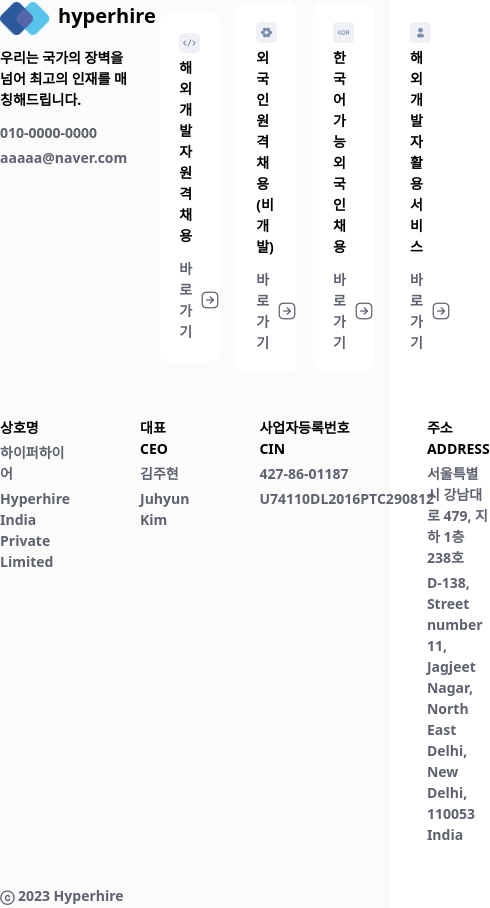
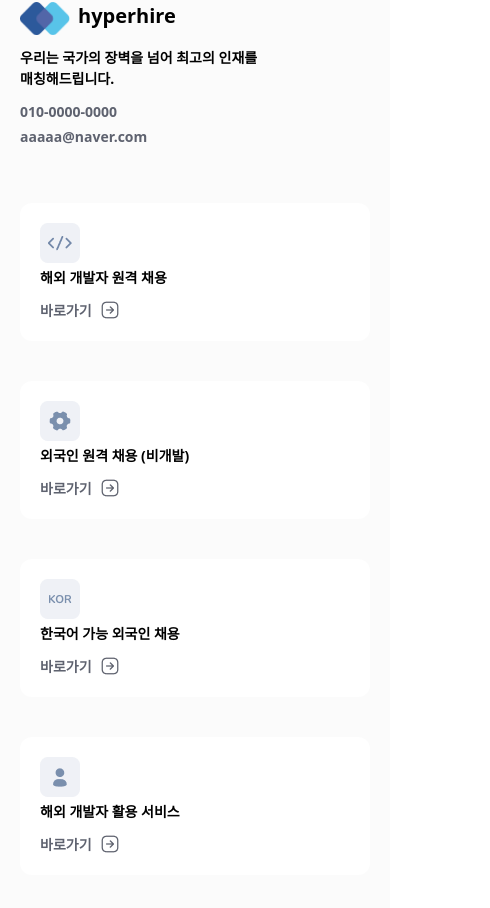
Before and after one commit to parikshitlfj12/hyperhire-assessment, a Next.js app: page / in a window 390 px wide. Shown: the part 1136-2044 px from the top of the page, 490 px wide, since content can reach past the window. Built offline with nearby package versions, Linux system fonts and the light colour scheme.

Commit message:
responsive: description section responsive

```diff
--- a/src/components/organisms/DescriptionSection.tsx
+++ b/src/components/organisms/DescriptionSection.tsx
@@ -14,11 +14,12 @@
   descriptionAbout,
 }: DescriptionSectionProps) {
   const itemIcons = [itemIcon1, itemIcon2, itemIcon3, itemIcon4];
+
   return (
-    <div className="pt-[100px] bg-[#FBFBFB] pb-[100px] ">
+    <div className="pt-[100px] bg-[#FBFBFB] pb-[100px] px-5">
       <div className="max-w-7xl mx-auto">
-        {/* First */}
-        <div className="flex gap-8 justify-between items-start">
+        {/* First Section */}
+        <div className="flex flex-col md:flex-row gap-8 justify-between items-start">
           <div>
             <div className="flex gap-2 items-start">
               <Image src={ColorLogo} width={50} height={30} alt="color-logo" />
@@ -35,10 +36,13 @@
             </Typography>
           </div>
 
-          <div className="flex justify-between items-center gap-4">
+          <div className="flex justify-between items-center flex-wrap gap-4 mt-6 md:mt-0">
             {descriptionItems.map((item, index) => {
               return (
-                <div key={item.title} className="bg-white p-5 rounded-[12px]">
+                <div
+                  key={item.title}
+                  className="bg-white p-5 rounded-[12px] mb-6 md:mb-0 flex-1 min-w-[200px]"
+                >
                   <Image
                     src={itemIcons[index] ?? 0}
                     width={40}
@@ -64,11 +68,14 @@
           </div>
         </div>
 
-        {/* Second */}
-        <div className="mt-[40px] flex justify-start items-start gap-[70px]">
+        {/* Second Section */}
+        <div className="mt-[40px] flex gap-8 justify-start items-start flex-wrap">
           {descriptionAbout.map((item) => {
             return (
-              <div key={item.title} className="max-w-[25%]">
+              <div
+                key={item.title}
+                className="flex-1 mb-6 md:mb-0  min-w-[200px]"
+              >
                 <Typography className="mt-1 font-bold text-[14px]">
                   {item.title}
                 </Typography>
@@ -83,7 +90,7 @@
           })}
         </div>
 
-        {/* Third */}
+        {/* Third Section */}
         <div className="mt-[40px]">
           <Typography className="mt-3 font-bold text-[14px] max-w-[250px] text-[#5E626F]">
             ⓒ 2023 Hyperhire
```
